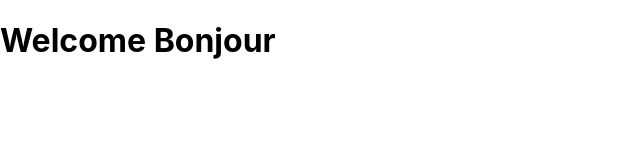
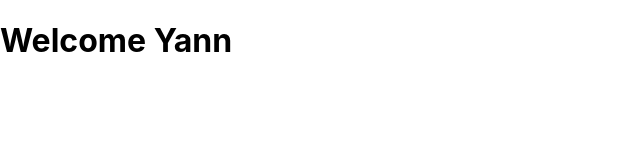
Before and after one commit to Aqualegion/premier_projet, a React (Create React App) app: page / in a window 1280 px wide. Shown: the top 160 px of the page, without its empty margins (0-640 px from the left). Built offline with nearby package versions, Linux system fonts and the light colour scheme.

Commit message:
Modification de la valeur de la propriété name

```diff
--- a/src/App.js
+++ b/src/App.js
@@ -5,7 +5,7 @@ import Welcome from './Welcome.js';
 class App extends Component {
   render() {
     return (
-      <Welcome name="Bonjour"/>
+      <Welcome name="Yann"/>
     );
   }
 }
```
